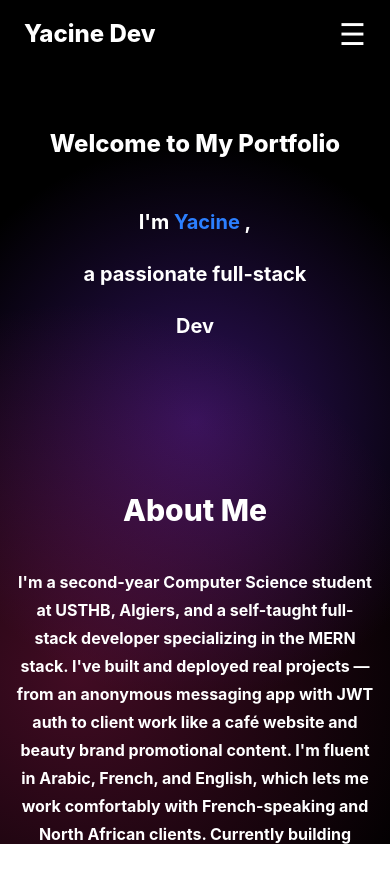
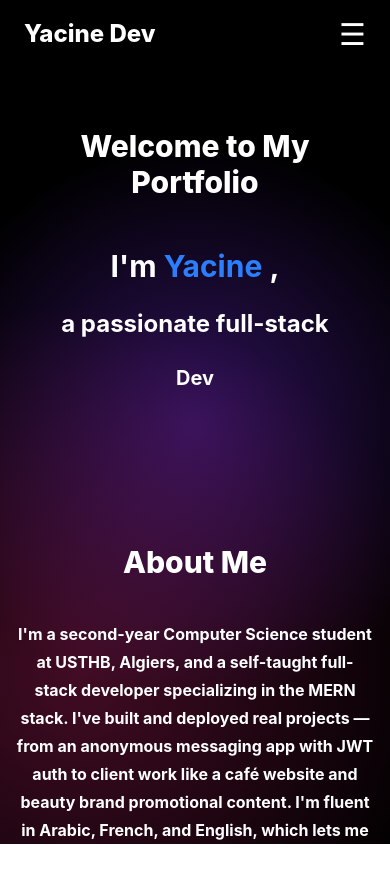
Before and after one commit to yaciine7/Porfolio, a React (Vite) app: page / in a window 390 px wide. Shown: the top 882 px of the page. Built offline with nearby package versions, Linux system fonts and the light colour scheme.

Commit message:
Responsivity fixing

```diff
--- a/src/Hero.jsx
+++ b/src/Hero.jsx
@@ -7,13 +7,13 @@ function Hero() {
         className="scroll-mt-40 flex items-center justify-between px-6 sm:px-10 py-6 mt-20 sm:mt-32"
       >
         <div className="text-white flex flex-col items-center justify-center w-full cursor-default">
-          <h2 className="text-2xl sm:text-3xl md:text-4xl font-extrabold py-6 text-center">
+          <h2 className="text-3xl sm:text-3xl md:text-4xl font-extrabold py-6 text-center">
             Welcome to My Portfolio
           </h2>
-          <h2 className="text-xl sm:text-2xl md:text-3xl mt-6 text-center font-bold">
+          <h2 className="text-3xl sm:text-2xl md:text-3xl mt-6 text-center font-bold">
             I'm <span className="text-blue-500 hover:text-purple-500 transition-colors duration-200">Yacine</span> ,
           </h2>
-          <h2 className="text-xl sm:text-2xl md:text-3xl mt-6 text-center font-bold">
+          <h2 className="text-2xl sm:text-2xl md:text-3xl mt-6 text-center font-bold">
             a passionate full-stack
           </h2>
           <h2 className="text-xl sm:text-2xl md:text-3xl mt-6 text-center font-bold">Dev</h2>
```
